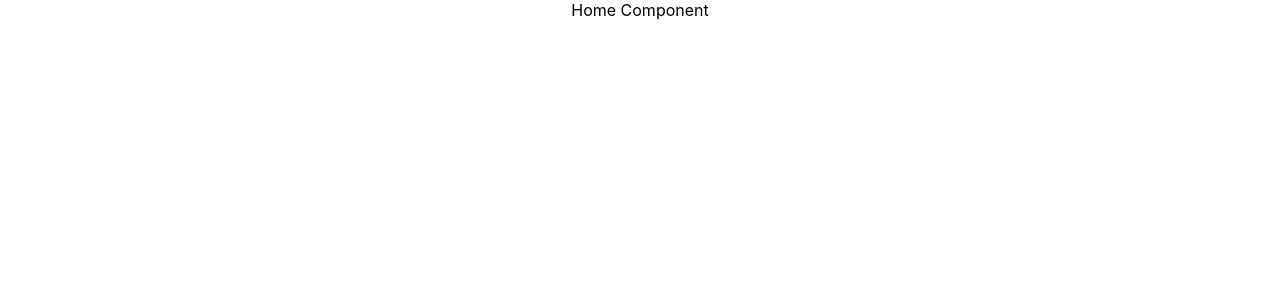
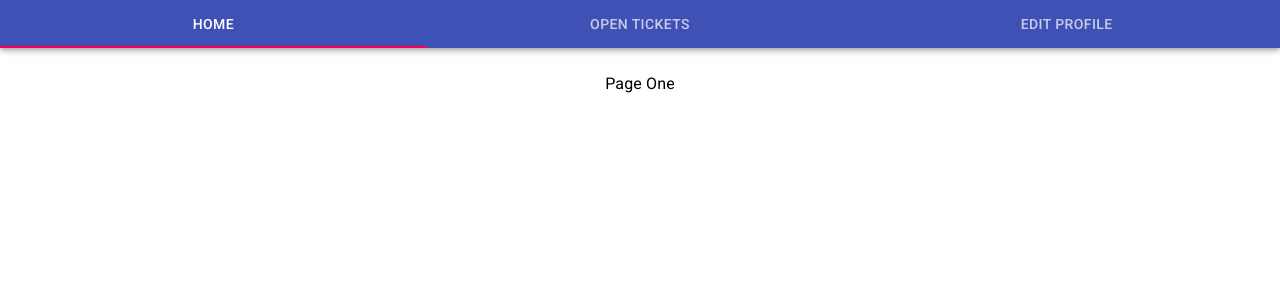
Before and after one commit to disney-parent-lambda/FE-Giselle-Hargrove, a React (Create React App) app in the folder disney-parent/: page /home in a window 1280 px wide. Shown: the top 300 px of the page. Built offline with nearby package versions, Linux system fonts and the light colour scheme.

Commit message:
added tabs

```diff
--- a/disney-parent/src/Components/Home.js
+++ b/disney-parent/src/Components/Home.js
@@ -1,5 +1,47 @@
-import React from 'react';
+import React, { useState } from 'react';
+import AppBar from '@material-ui/core/AppBar';
+import Tabs from '@material-ui/core/Tabs';
+import TabPanel from './TabPanel';
+import LinkTab from './LinkTab';
 
 export default function Home() {
-  return <div>Home Component</div>
+  const [value, setValue] = useState(0);
+
+  function handleChange(event, newValue) {
+    setValue(newValue);
+  }
+
+  function a11yProps(index) {
+    return {
+      id: `nav-tab-${index}`,
+      'aria-controls': `nav-tabpanel-${index}`,
+    };
+  }
+
+  return (
+    <div>
+      <AppBar position="static">
+        <Tabs
+          variant="fullWidth"
+          value={value}
+          onChange={handleChange}>
+
+          <LinkTab label="Home" href="/home" {...a11yProps(0)} />
+          <LinkTab label="Open Tickets" href="/tickets" {...a11yProps(1)} />
+          <LinkTab label="Edit Profile" href="/edit-profile" {...a11yProps(2)} />
+
+        </Tabs>
+      </AppBar>
+      <TabPanel value={value} index={0}>
+        Page One
+      </TabPanel>
+      <TabPanel value={value} index={1}>
+        Page Two
+      </TabPanel>
+      <TabPanel value={value} index={2}>
+        Page Three
+      </TabPanel>
+    </div>
+
+  )
 };
--- /dev/null
+++ b/disney-parent/src/Components/LinkTab.js
@@ -0,0 +1,14 @@
+import React from 'react';
+import Tab from '@material-ui/core/Tab';
+
+export default function LinkTab(props) {
+  return (
+    <Tab
+      component="a"
+      onClick={event => {
+        event.preventDefault();
+      }}
+      {...props}
+    />
+  );
+}
--- /dev/null
+++ b/disney-parent/src/Components/TabPanel.js
@@ -0,0 +1,27 @@
+import React from 'react';
+import Typography from '@material-ui/core/Typography';
+import Box from '@material-ui/core/Box';
+import PropTypes from 'prop-types';
+
+export default function TabPanel(props) {
+  const { children, value, index, ...other } = props;
+
+  return (
+    <Typography
+      component="div"
+      role="tabpanel"
+      hidden={value !== index}
+      id={`nav-tabpanel-${index}`}
+      aria-labelledby={`nav-tab-${index}`}
+      {...other}
+    >
+      <Box p={3}>{children}</Box>
+    </Typography>
+  );
+}
+
+TabPanel.propTypes = {
+  children: PropTypes.node,
+  index: PropTypes.any.isRequired,
+  value: PropTypes.any.isRequired,
+};
```
